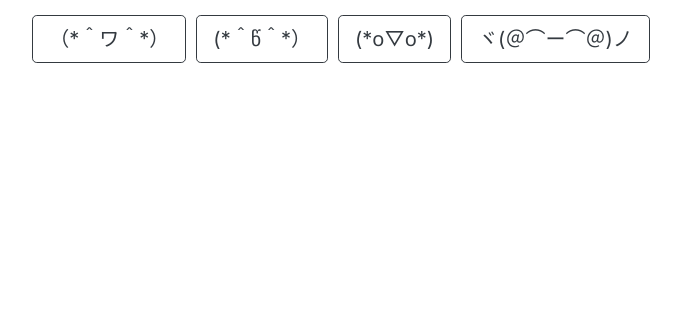
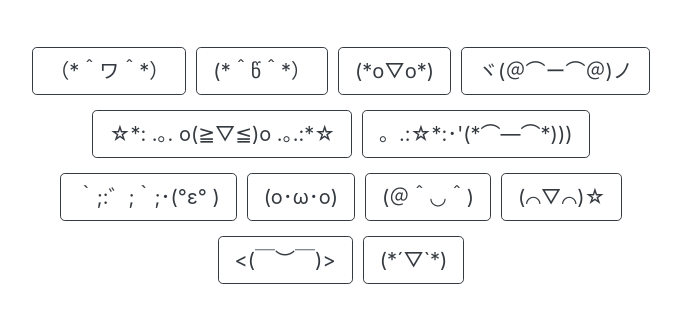
Before and after one commit to joebadua/kaomoji, a React (Create React App) app: page / in a window 1280 px wide. Shown: the top 322 px of the page, without its empty margins (304-985 px from the left). Built offline with nearby package versions, Linux system fonts and the light colour scheme.

Commit message:
edited a few things, updated json

```diff
--- a/src/App.css
+++ b/src/App.css
@@ -1,5 +1,8 @@
+
 .App {
   text-align: center;
+  max-width: 680px;
+  margin: 2rem auto;
 }
 
 .App-logo {
--- a/src/App.js
+++ b/src/App.js
@@ -1,5 +1,5 @@
 import React, { Component } from 'react';
-import ButtonTest from './ButtonTest'
+import EmoticonButton from './EmoticonButton'
 import 'bootstrap/dist/css/bootstrap.min.css';
 import './App.css';
 
@@ -26,7 +26,7 @@ class App extends Component {
   render() {
     return (
       <div className="App">
-        <ButtonTest CopyChar={this.CopyChar}/>
+        <EmoticonButton CopyChar={this.CopyChar}/>
       </div>
     )
   }
--- a/src/ButtonTest.js
+++ b/src/EmoticonButton.js
@@ -1,16 +1,13 @@
-import React, { Component, useState, useRef } from 'react';
+import React, { Component, useRef } from 'react';
 import Button from 'react-bootstrap/Button';
-import Overlay from 'react-bootstrap/Overlay'
-import Tooltip from 'react-bootstrap/Tooltip'
 import './App.css';
 
 import Kaomojis from './kaomojis.json'
 
 const EmojiButton = props => {
-    const [show, setShow] = useState(false);
     const target = useRef(null)
 
-    const list = Kaomojis.happy.map(index => {
+    const list = Kaomojis.map(index => {
         const ButtonEvent = () => {
             props.CopyChar(index.emoticon)
         }
@@ -32,7 +29,7 @@ const EmojiButton = props => {
     )
 }
 
-class ButtonTest extends Component {
+class EmoticonButton extends Component {
     render() {
         const {CopyChar} = this.props
 
@@ -43,7 +40,7 @@ class ButtonTest extends Component {
 
 }
 
-export default ButtonTest;
+export default EmoticonButton;
 
 
 /* OLD METHOD FOR SINGLE BUTTON */
--- a/src/kaomojis.json
+++ b/src/kaomojis.json
@@ -1,24 +1,54 @@
-{
-	"happy": [{
+[{
     "emoticon": "（*＾ワ＾*）",
+    "category": "joy",
     "subcategory": "cheerful"
   },
   {
     "emoticon": "(*＾წ＾*）",
+    "category": "joy",
     "subcategory": "cheerful"
   },
   {
     "emoticon": "(*꧆▽꧆*)",
+    "category": "joy",
     "subcategory": "cheerful"
   },
   {
     "emoticon": "ヾ(＠⌒ー⌒＠)ノ",
+    "category": "joy",
     "subcategory": "cheerful"
+  },
+  {
+    "emoticon": "☆*: .｡. o(≧▽≦)o .｡.:*☆ ",
+    "category": "joy",
+    "subcategory": "excited"
+  },
+  {
+    "emoticon": "。.:☆*:･'(*⌒―⌒*)))",
+    "category": "joy"
+  },
+  {
+    "emoticon": "｀;:゛;｀;･(°ε° )",
+    "category": "joy"
+  },
+  {
+    "emoticon": "(o･ω･o)",
+    "category": "joy"
+  },
+  {
+    "emoticon": "(＠＾◡＾)",
+    "category": "joy"
+  },
+  {
+    "emoticon": "(⌒▽⌒)☆",
+    "category": "joy"
+  },
+  {
+    "emoticon": "<(￣︶￣)>",
+    "category": "joy"
+  },
+  {
+    "emoticon": "(*´▽`*)",
+    "category": "joy"
   }
-
-	],
-	"excited": [{
-		"emoticon": "☆*: .｡. o(≧▽≦)o .｡.:*☆ ",
-		"subcategory": "excited"
-	}]
-}
+]
```
Also changed, not shown: src/EmoticonButton.1.js (added). Lines whose indentation alone changed are shown as unchanged.
